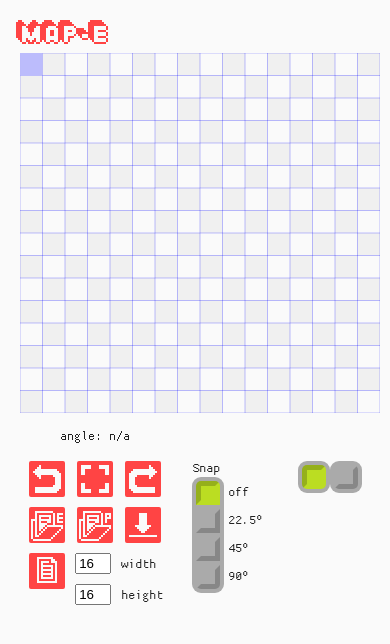
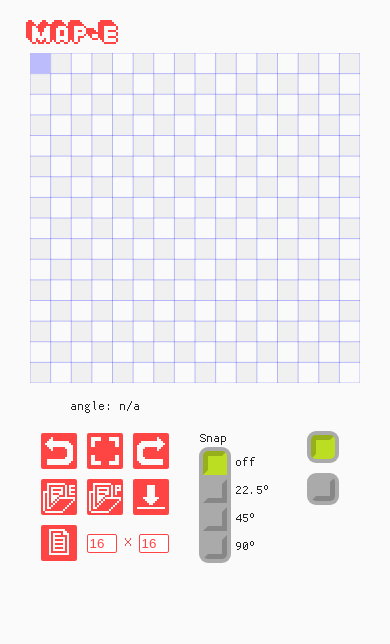
Before and after one commit to georgeolee/map-e, a React (Create React App) app: page / in a window 390 px wide. Shown: the top 644 px of the page. Built offline with nearby package versions, Linux system fonts and the light colour scheme.

Commit message:
removes unused code; fixes broken zoom on iphone for non-canvas elements

```diff
--- a/src/App.css
+++ b/src/App.css
@@ -1,3 +1,6 @@
+/* TODO - control layout */
+/* size inputs - move to modal? */
+
 :root{
   box-sizing: border-box;
   background-color: var(--white);
@@ -47,10 +50,18 @@
 
 
 
-  --canvas-size: 360px;
+  --canvas-size: 330px;
   --bg-opacity-slider-visibility: hidden;
 }
 
+/* app container element */
+#root{
+  display: flex;
+  flex-direction: column;
+  align-items: center;
+  justify-content: center;
+
+}
 
 #p5-container{
   height: fit-content;
@@ -68,7 +79,7 @@
 }
 .App {
 
-  min-height: 100vh;
+  /* min-height: 100vh; */
   display: grid;
 
   grid-template-columns: var(--canvas-size);
@@ -93,7 +104,7 @@
   color: var(--primary);
 }
 
-.no-select, .no-select :not(input[type="text"]){
+.App :not(input[type="text"]){
   user-select: none;
   -webkit-user-select: none;
   -moz-user-select: none;
@@ -109,6 +120,8 @@
 
 input, button{
   touch-action: none;
+  /* touch-action: manipulation; */
+  /* touch-action: pinch-zoom; */
 }
 
 input[type="text"]{
@@ -123,15 +136,25 @@ input[type="text"]{
   --row-gap: 10px;
 
   grid-template-columns: auto auto auto;
+
+  /* grid-template-columns: repeat(6, 1fr); */
+
   column-gap: var(--col-gap);
   row-gap: var(--row-gap);
   justify-content: center;
   align-content: center;
 }
 
+/* TEST */
+.spacer{
+  grid-column: span 3;
+  display: none;
+}
+
+
 /* button styling */
 
-.button{
+.button:not(.checkbox){
   --size: calc(32px + 2*var(--border));
   --radius: 2px;
   --border: 2px;
@@ -168,28 +191,11 @@ input[type="text"]{
   display: none;
 }
 
-/* number input styling */
-
-.number-input > :first-child{
-  margin-right: var(--col-gap);
-}
-
-.number-input input{
-
-  box-sizing: border-box;
-  /* width: 2em; */
-  width: 36px;
-
-}
-
 /* radio styling */
 
 .radio{
   display:  flex;
   align-items: center;
-}
-
-.radio > .radio-input{
 }
 
 .radio > .radio-label{
@@ -200,10 +206,11 @@ input[type="text"]{
 
 /* ------------------------ */
 
-input[type="radio"]{
+input[type="radio"], button{
   appearance: none;
   -webkit-appearance: none;
 }
+
 button.checkbox, .radio{
 
   --color: var(--neutral-lighter);
@@ -221,14 +228,16 @@ button.checkbox, .radio{
   --shadow-width: 4px;
   --border-radius: var(--border-width);
 
-  --width: 32px !important;
-  --height: 32px !important;
+  --width: 32px;
+  --height: 32px;
+
 }
 
 button.checkbox, .radio input{
 
-  width: calc(var(--width) - 2*var(--shadow-width)) !important;
-  height: calc(var(--height) - 2*var(--shadow-width)) !important;
+  padding: 0;
+  width: calc(var(--width) - 2*var(--shadow-width));
+  height: calc(var(--height) - 2*var(--shadow-width));
   background-color: var(--color);
   border: var(--border-width) solid var(--color);
   border-bottom-color: var(--darker);
@@ -271,6 +280,11 @@ button.checkbox.checked, .radio input:checked{
 }
 
 
+.toggle-controls{
+  display: flex;
+  flex-direction: column;
+  row-gap: 10px;
+}
 
 /* ---------------------------------------*/
 
@@ -294,21 +308,36 @@ button.checkbox.checked, .radio input:checked{
 
 
 
-.new-emap-inputs{
+/* .new-emap-inputs{
   display: flex;
   grid-column: span 3;
-}
-.new-emap-inputs > :nth-child(n+2){
-  margin-left: var(--col-gap);
+} */
+
+
+.new-emap-size-inputs{
+  display: grid;
+  grid-template-columns: auto auto auto;
+  grid-column: span 2;
+  width: 100%;
+  height: min-content;
+  align-self: center;
+  align-items: center;
+  color: var(--primary);
+  justify-content: space-between;
 }
 
-.new-emap-inputs .new-emap-size-inputs{
-  display: flex;
-  flex-direction: column;
-}
+/* "number" input styling - for w and h*/
 
-.new-emap-size-inputs > :nth-child(n+2){
-  margin-top: var(--row-gap);
+.number-input{
+  /* appearance: none; */
+  box-sizing: border-box;
+  /* font-size: 16px; */
+  /* width: 2em; */
+  width: 30px;
+  color: inherit;
+  border: 1px solid var(--primary);
+  border-radius: 2px;
+  outline-color: var(--primary);
 }
 
 #undo-button{background-image: url(./images/icons/undo-white.png);}
@@ -329,7 +358,7 @@ button.checkbox.checked, .radio input:checked{
 
 /* hover styling goes here */
 @media (hover :hover) and (pointer: fine){
-  .button:hover{
+  .button:not(.checkbox):hover{
     --color: var(--primary-lighter);
   }
 
@@ -337,7 +366,7 @@ button.checkbox.checked, .radio input:checked{
     cursor: pointer;
   }
 
-  .checkbox:hover, input[type="radio"]:hover{
+  button.checkbox:hover, input[type="radio"]:hover{
     --color: var(--color-hover);
   }
 }
--- a/src/App.js
+++ b/src/App.js
@@ -40,7 +40,7 @@ function App() {
 
   return (
     <div
-      className="App no-select"
+      className="App"
 
       onPointerDown={e=>{
         p5Flags.pointerIgnore.raise();
--- a/src/app-components/Canvas.js
+++ b/src/app-components/Canvas.js
@@ -276,9 +276,19 @@ export function CanvasContainer(props){
 
     //safari - prevent interfering w trackpad zoom
     useEffect(()=>{
-        document.addEventListener('gesturestart', (e) => e.preventDefault())
-        document.addEventListener('gesturechange', (e) => e.preventDefault())
-    }, [])
+
+        const canvas = containerRef.current;
+
+        const interruptGestureEvent = e => e.preventDefault();
+
+        canvas.addEventListener('gesturestart', interruptGestureEvent)
+        canvas.addEventListener('gesturechange', interruptGestureEvent)
+
+        return () => {
+            canvas.removeEventListener('gesturestart', interruptGestureEvent)
+            canvas.removeEventListener('gesturechange', interruptGestureEvent)
+        }
+    });
 
     return (
         <div
--- a/src/app-components/Controls.js
+++ b/src/app-components/Controls.js
@@ -34,6 +34,8 @@ export function Controls(props){
                 onClick={()=>p5Flags.redo.raise()}
                 />
 
+                <div className="spacer"></div>
+
                 <FileInputButton
                 tooltip='Open a PNG image as a new vector map. The image will be recolored to match the encoding format.'
                 id='emap-file-input'
@@ -58,32 +60,29 @@ export function Controls(props){
                 onClick={()=>p5Flags.export.raise()}
                 />
 
-                <div className='new-emap-inputs'>
                 <Button
                     tooltip='create a new blank emap'
                     id='new-emap-button'
                     onClick={()=>p5Flags.loadEmpty.raise()}
                     />
 
-                    <div className='new-emap-size-inputs'>
+                <div className='new-emap-size-inputs'>
                         <NumberInput
-                        label='width'
+                        id='width-input'
                         min={EMAP_MIN_SIZE}
                         max={EMAP_MAX_SIZE}
                         func={n=>settings.size.x = n}
                         defaultValue={settings.size.x}
                         />
-
+                        X
                         <NumberInput
-                        label='height'
+                        id='height-input'
                         min={EMAP_MIN_SIZE}
                         max={EMAP_MAX_SIZE}
                         func={n=>settings.size.y = n}
                         defaultValue={settings.size.y}
                         />
                     </div>
-                </div>
-
             </div>
 
 
--- a/src/components/Modal.js
+++ b/src/components/Modal.js
@@ -1,7 +1,6 @@
-import { useSpring, useSpringRef, animated, config } from "@react-spring/web";
-import { useEffect } from "react";
+import { useSpring, animated, config } from "@react-spring/web";
+import { useEffect, useRef } from "react";
 
-import { useState } from "react";
 
 export function Modal(props){
 
@@ -12,33 +11,22 @@ export function Modal(props){
         onClick,
     } = props;
 
+    const modalRef = useRef();
 
 
     const {width} = useSpring({
         to:{
             // width: visible ? '100%' : '0%',
-            width: visible ? '360px' : '0px',
+            width: visible ? '330px' : '0px',
         },
         config: {
             ...config.wobbly,
-            bounce: 0.2
-        }
+            // bounce: 0.2,
+            bounce: 0,
+            // clamp: true,
 
+        },
     })
-
-    const {left} = useSpring({
-        to:[
-            {left: `10vh`},
-            {left: '0vh'},
-        ],
-        from:{left:'0vh'},
-        config: {
-            mass: 0.1,
-            tension:300,
-            friction:10,
-        },
-        cancel:!visible
-    });
 
 
 
@@ -63,13 +51,15 @@ export function Modal(props){
 
     return(
         <animated.div
+            id={id}
+            ref={modalRef}
             style={{
                 boxSizing: 'border-box',
                 padding: padding,
                 backgroundColor:'#888e',
                 color: '#fff',
                 fontSize:'16px',
-                borderRadius:'10px',
+                borderRadius:'0px 10px 10px 0px',
 
 
                 // bottom:'100%',
@@ -90,8 +80,8 @@ export function Modal(props){
                 opacity: opacity,
                 width: width,
 
-                left: left,
                 maxHeight: '100%',
+                height:'100%',
             }}
         >
             {content}
--- a/src/components/NumberInput.js
+++ b/src/components/NumberInput.js
@@ -5,14 +5,9 @@ import {useEffect, useRef} from 'react';
       //props
 
       const {
-        label = 'number input',
-        min = 0,
-        max = 100,
-        step = 1,
-        defaultValue = (min + max) / 2,
+        defaultValue = 16,
         func,
         id,
-        className,
         init = true,
       } = props;
 
@@ -22,32 +17,24 @@ import {useEffect, useRef} from 'react';
 
       useEffect( () =>
         {
-          // inputRef.current.value = value;     //set initial value
           if(init) func?.(Number(inputRef.current.value));
         },
-        []
+        [func, init]
       )
 
       return(
-        <label
-          className={'number-input' + (className ? ' ' + className : '')}
-          id={id}>
-          <input
+        <input
+            id={id}
+            className='number-input'
             ref={inputRef}
-            // defaultValue={defaultValue}
-            // type='number'
-            // min={min}
-            // max={max}
-            // step={step}
             tabIndex={0}
             type='text'
             inputMode='numeric'
             minLength={1}
             maxLength={2}
             pattern='\d*'
-            defaultValue={defaultValue}
+            defaultValue={defaultValue.toString()}
+
             onChange={(e)=> func?.(Number(e.target.value))}/>
-          {label}
-        </label>
       );
   }
```
Also changed, not shown: src/components/TooltipModal.js (+1 -11 lines).
